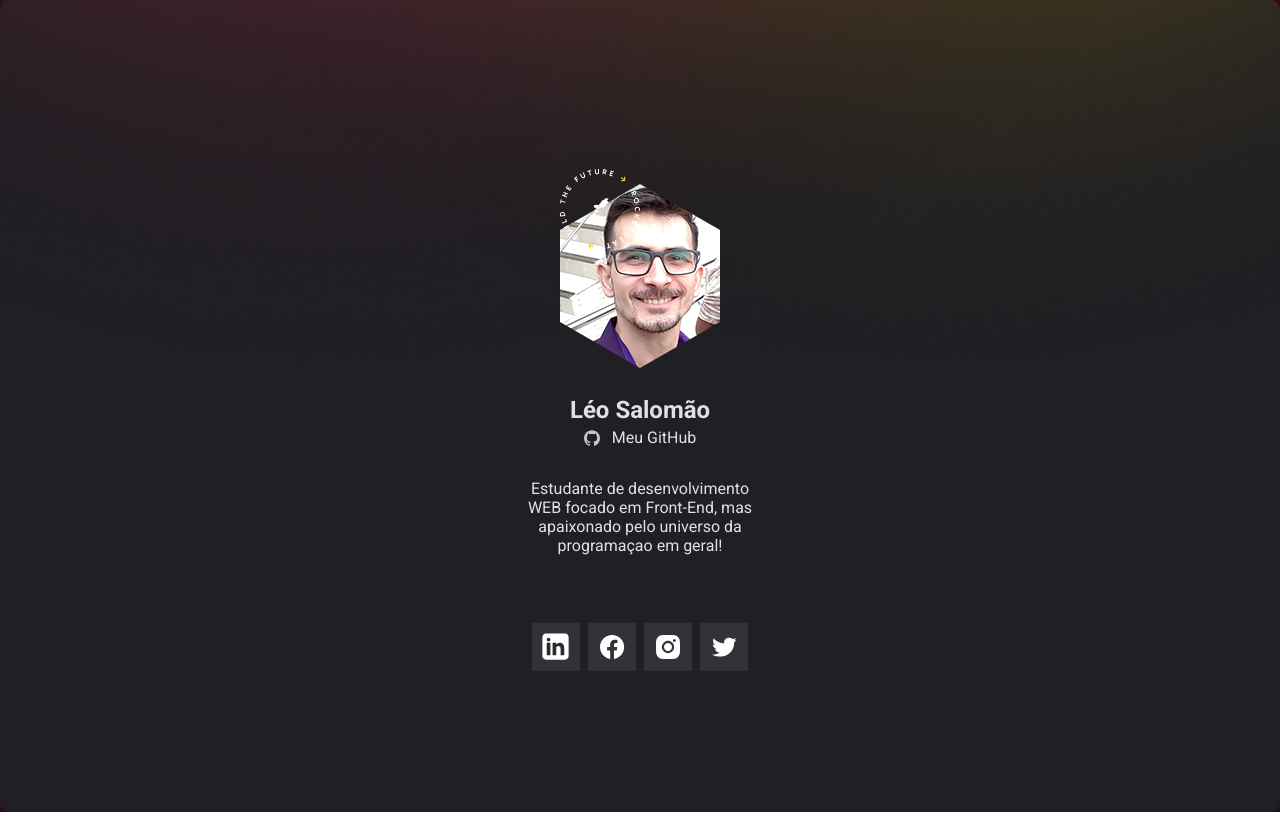
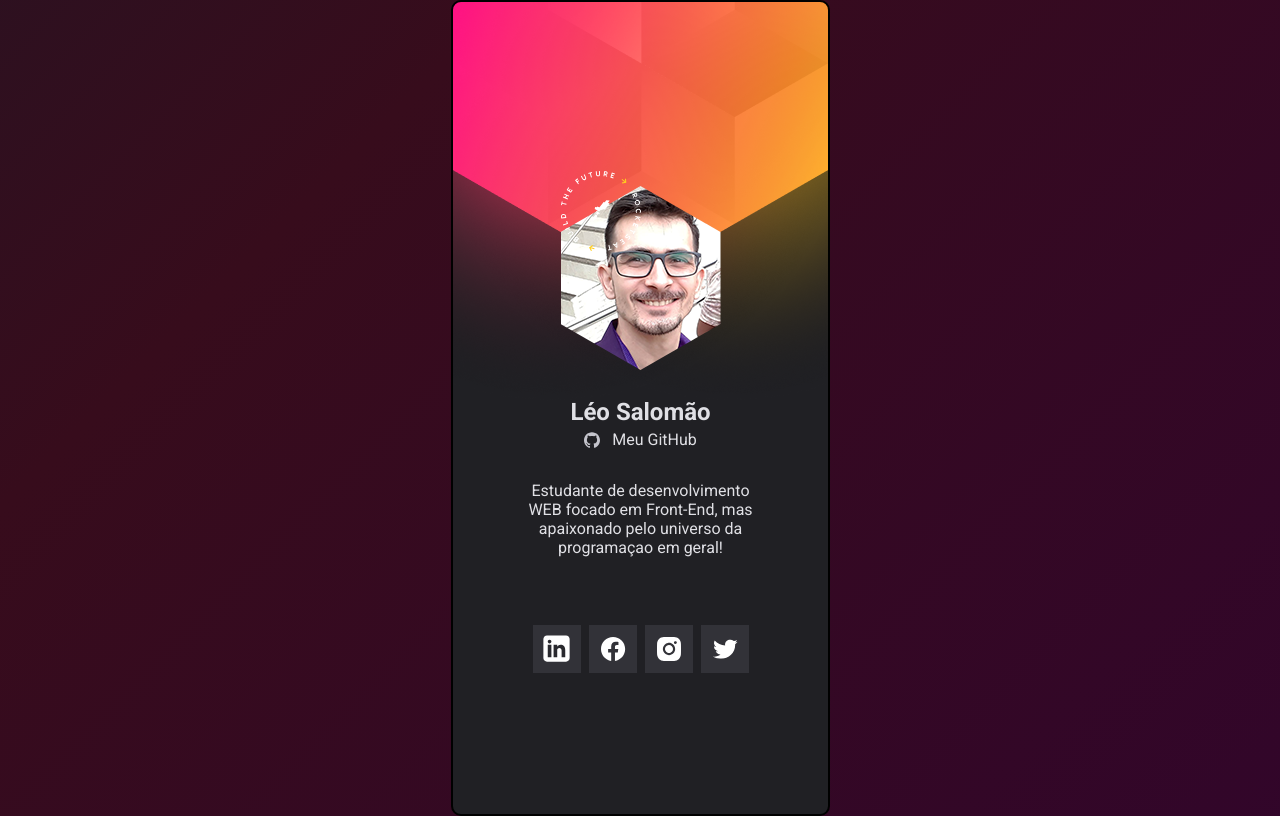
Before and after one commit to leonamsalomao/cartao-visita, a plain HTML site: page index.html in a window 1280 px wide. Drawn offline with Linux system fonts and the light colour scheme; no server answers.

Commit message:
Update style.css

```diff
--- a/style.css
+++ b/style.css
@@ -33,14 +33,14 @@ body {
 
 main {
   background: url(images/Background.png) no-repeat center/cover;
-  /*width: 375px;
+  width: 375px;
   height: 812px;
   border: 2px solid;
-  border-radius: 10px;*/
-  width: 100vw;
+  border-radius: 10px;
+  /*width: 100vw;
   min-height: 812px;
   height: 10vh;
-  border-radius: 10px;
+  border-radius: 10px;*/
 
   /* animation: go-back 2s infinite alternate; */
 }
```
